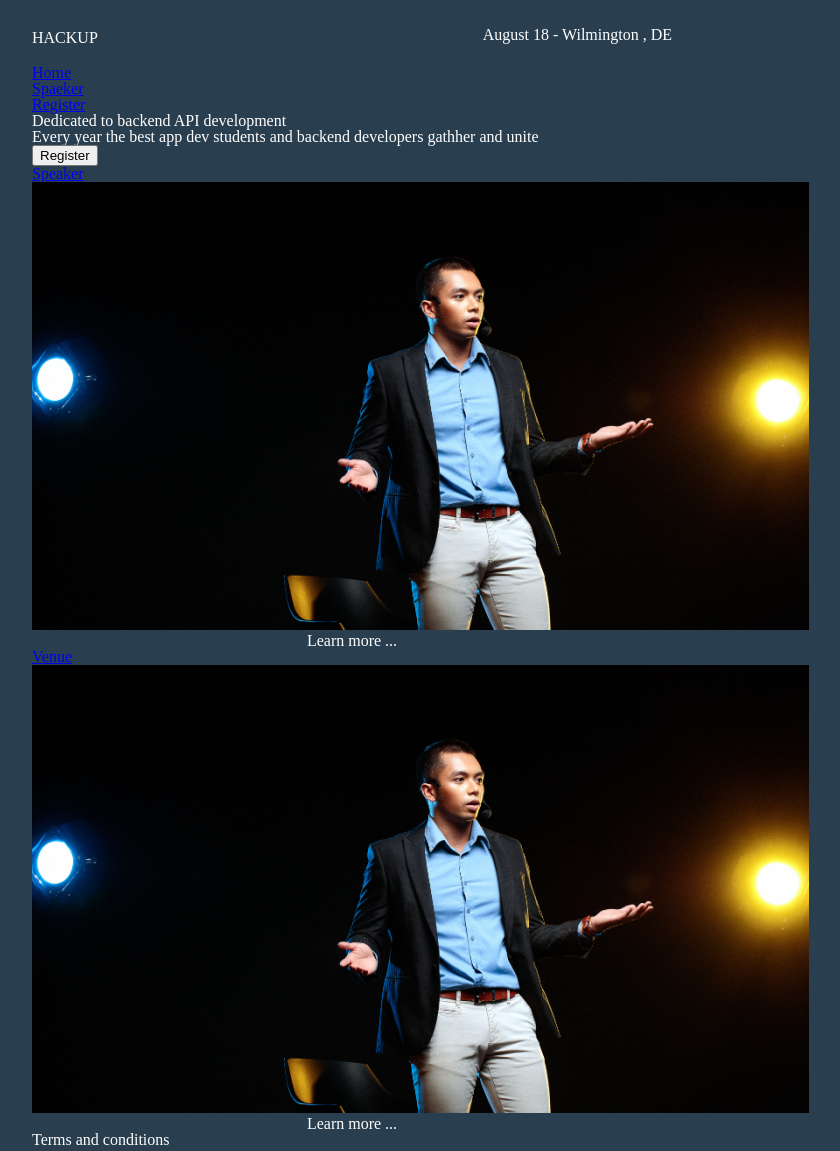
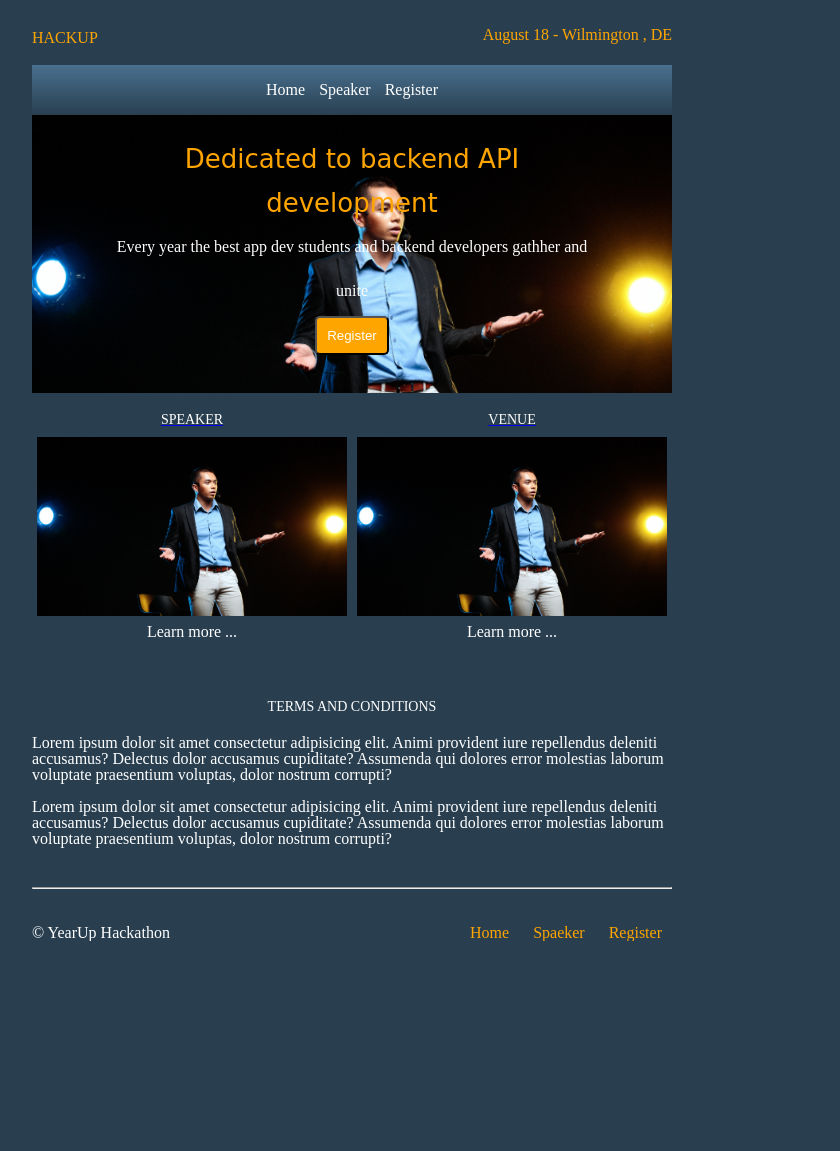
Before and after one commit to MikailaAkeredolu/htmlandcss, a plain HTML site: page index.html in a window 1280 px wide. Shown: the top 1151 px of the page, without its empty margins (288-1128 px from the left). After the commit the page ends 941 px from the top, so only its background shows below. Drawn offline with Linux system fonts and the light colour scheme; a web font is replaced by a local one.

Commit message:
final website code

```diff
--- a/index.html
+++ b/index.html
@@ -4,6 +4,9 @@
     <meta charset="UTF-8">
     <meta name="viewport" content="width=device-width, initial-scale=1.0">
     <title>Document</title>
+    <link rel="preconnect" href="https://fonts.googleapis.com">
+<link rel="preconnect" href="https://fonts.gstatic.com" crossorigin>
+<link href="https://fonts.googleapis.com/css2?family=Playwrite+CL:wght@100..400&display=swap" rel="stylesheet">
     <link rel="stylesheet" href="style.css">
 </head>
 <body class="container">
@@ -18,7 +21,7 @@
         <nav class="primary-nav">
             <ul>
                 <li><a href="index.html">Home</a></li>
-                <li><a href="speaker.html">Spaeker</a></li>
+                <li><a href="speaker.html">Speaker</a></li>
                 <li><a href="register.html">Register</a></li>
             </ul>
         </nav>
@@ -30,7 +33,7 @@
         <button type="button">Register</button>
     </section>
 
-    <section>
+    <section class="flex-container">
         <div>
             <a href="speaker.html">
                 <h5>Speaker</h5>
@@ -39,9 +42,9 @@
             <p style="text-align: center;">Learn more ...</p>
         </div>
         <div>
-            <a href="speaker.html">
+            <a href="venue.html">
                 <h5>Venue</h5>
-                <img src="images/speaker.png" alt="venuea conference " >
+                <img src="images/speaker.png" alt="venue conference " >
             </a>
             <p style="text-align: center;">Learn more ...</p>
         </div>
@@ -49,7 +52,7 @@
     </section>
 
     <section>
-        <div>
+        <div id="terms">
             <ul>
                 <h5>Terms and conditions</h5>
                 <br>
@@ -64,7 +67,7 @@
         </div>
     </section>
 
-    <footer>
+    <footer class="primary-footer">
 
         <hr />
         <br>
--- a/style.css
+++ b/style.css
@@ -74,21 +74,113 @@ h1{
 h1 a{
     float: left;
     text-transform: uppercase;
-    color: #fff;
+    /* color: orange; */
     text-decoration: none;
+}
+
+h2{
+    /* color: orange; */
+    font-size: 26px;
+    font-family: "Playwrite CL", cursive;
+    font-optical-sizing: auto;
+    font-weight: 400;
+    font-style: normal;
+}
+h1 a, h2, #when {
+    color: orange;
+}
+
+h5{
+    margin: 20px 0 5px 0;
+    font-size: 14px;
+    font-weight: 400;
+    text-transform: uppercase;
+    text-align: center;
+    color: white;
 }
 
 #when{
     float: right;
     margin: -25px 0 22px 0;
+    /* color: orange; */
 }
+
+
 
 nav{
     clear: both;
 }
 
+.primary-nav {
 
-/* .primary-nav a{
     text-decoration: none;
-    color:pink;
-} */
+    background: linear-gradient(#49708f, #293f50);
+    padding: 12px 20px;
+    text-align: center;
+}
+
+
+.primary-nav a{
+    text-decoration: none;
+    color:white;
+}
+
+.primary-nav li{
+    display: inline-block;
+    padding: 5px;
+}
+
+.primary-nav a:hover{
+    color: orange;
+}
+
+.hero{
+    text-align: center;
+    padding: 22px 80px 36px 80px;
+    line-height: 44px;
+    background-image: url('/images/speaker.png');
+    background-repeat: no-repeat;
+    background-size: cover;
+}
+
+button{
+    padding: 10px;
+    color: white;
+    background-color: orange;
+    border-radius: 5px;
+}
+
+.flex-container {
+    display: flex;
+    flex-direction: row;
+    flex-wrap: nowrap;
+  }
+
+  .flex-container div img {
+    max-width: 100%;
+    padding: 5px;
+  }
+
+#terms{
+  margin-top: 60px;
+}
+
+hr{
+    margin: 40px 0 20px 0;
+}
+
+.secondary-nav{
+    float: right;
+}
+
+
+.secondary-nav ul li{
+    display: inline-block;
+}
+
+
+.secondary-nav ul li a{
+    color: orange;
+    text-decoration: none;
+    padding: 0 10px;
+}
```
Also changed, not shown: register.html (+1 -1 lines).
